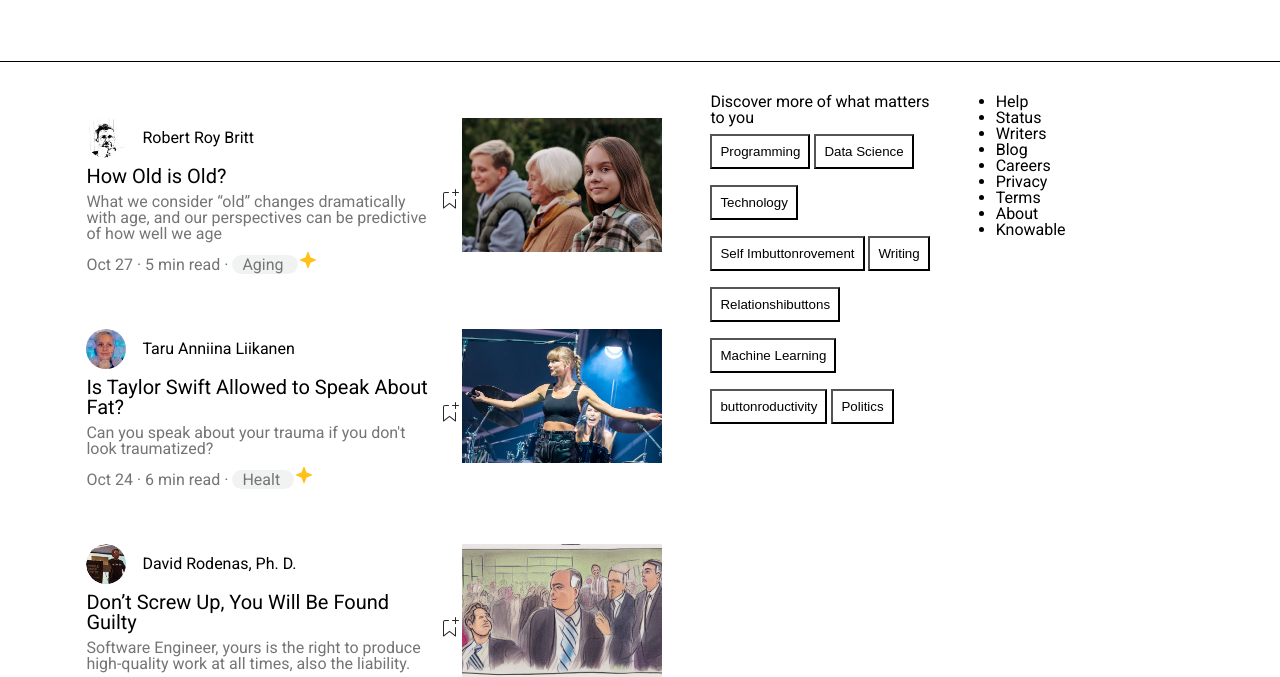
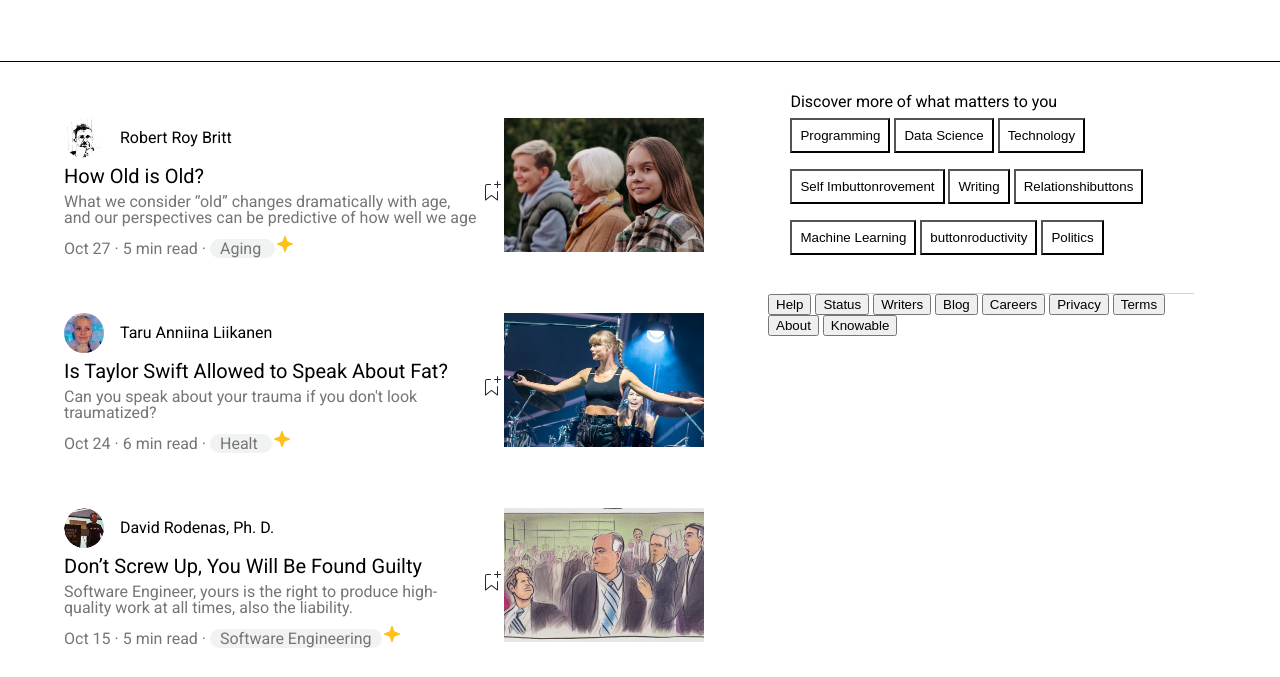
Before and after one commit to mirkoabozzi/S5L5, a plain HTML site: page base_di_partenza/index.html in a window 1280 px wide. Shown: the part 792-1469 px from the top of the page. Drawn offline with nearby package versions, Linux system fonts and the light colour scheme.

Commit message:
button footer

```diff
--- a/base_di_partenza/assets/css/style.css
+++ b/base_di_partenza/assets/css/style.css
@@ -129,9 +129,8 @@
   margin-right: 1rem;
 }
 #secondSection {
-  width: 90%;
   display: flex;
-  justify-content: center;
+  justify-content: space-evenly;
 }
 .aticleSection2 {
   display: flex;
@@ -181,9 +180,9 @@
   margin-block: 0.5rem;
 }
 .discover {
-  width: 100%;
-  margin-inline: 3rem;
-  border-bottom: 1px solid black;
+  width: 90%;
+  border-bottom: 1px solid lightgray;
+  height: 200px;
 }
 .asideContainer button {
   background-color: transparent;
@@ -192,6 +191,7 @@
 }
 aside {
   display: flex;
-  justify-content: center;
+  flex-direction: column;
+  align-items: center;
   width: 35%;
 }
--- a/base_di_partenza/index.html
+++ b/base_di_partenza/index.html
@@ -4462,17 +4462,15 @@
           </div>
           <footer>
             <div>
-              <ul>
-                <li>Help</li>
-                <li>Status</li>
-                <li>Writers</li>
-                <li>Blog</li>
-                <li>Careers</li>
-                <li>Privacy</li>
-                <li>Terms</li>
-                <li>About</li>
-                <li>Knowable</li>
-              </ul>
+              <button>Help</button>
+              <button>Status</button>
+              <button>Writers</button>
+              <button>Blog</button>
+              <button>Careers</button>
+              <button>Privacy</button>
+              <button>Terms</button>
+              <button>About</button>
+              <button>Knowable</button>
             </div>
           </footer>
         </aside>
```
Also changed, not shown: 1 other file.
